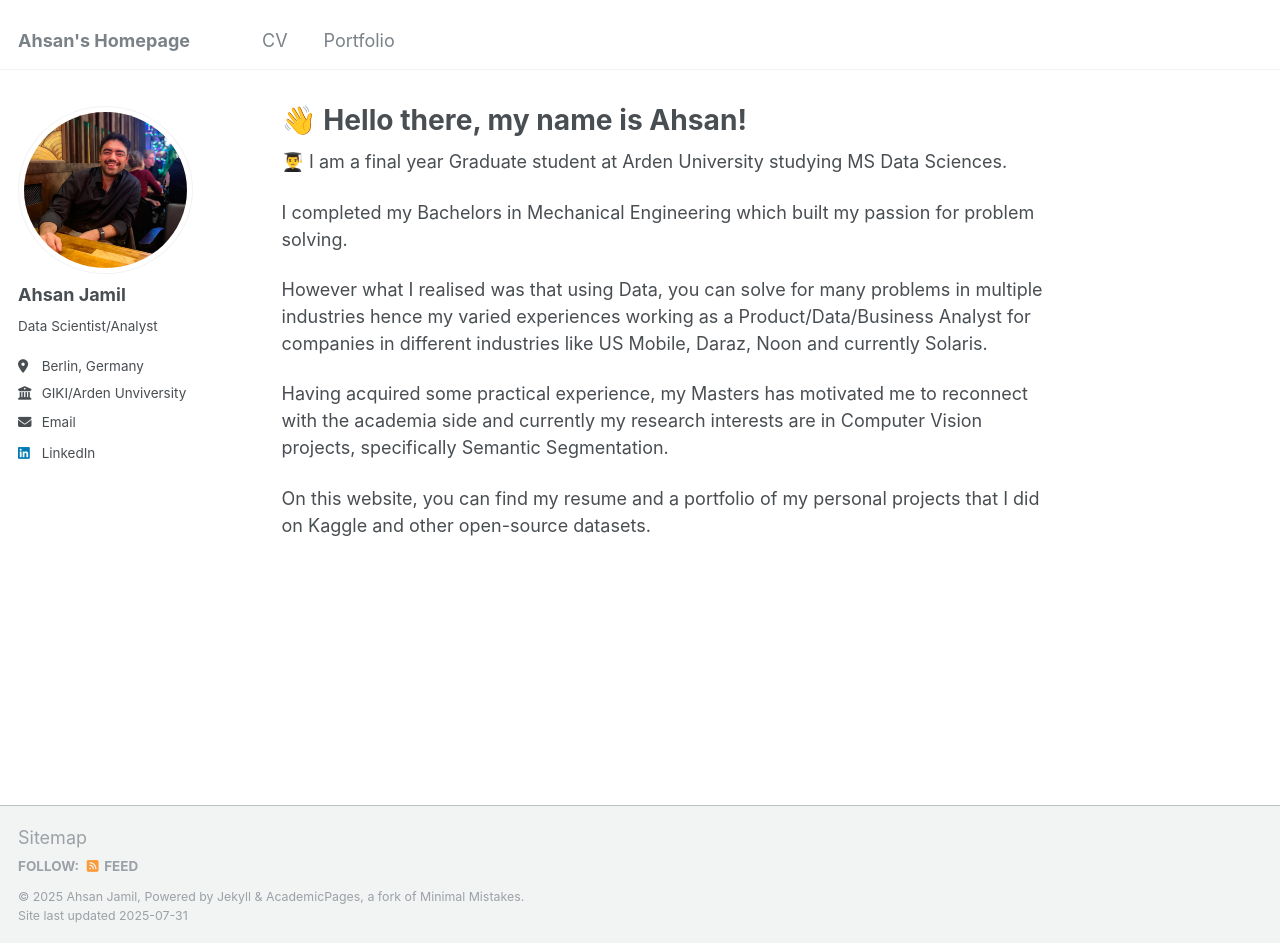
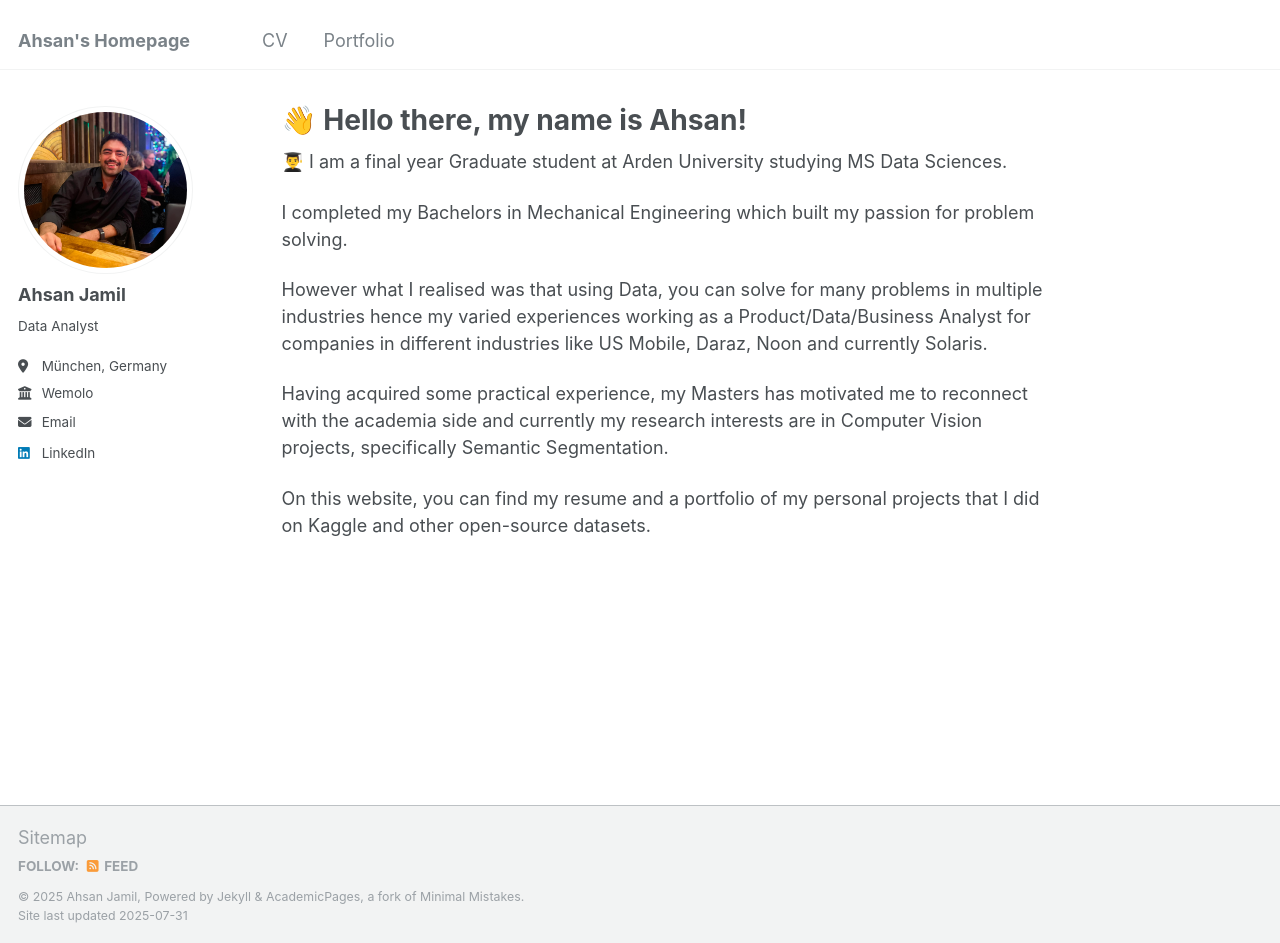
Before and after one commit to ahsanjam/sudojamil, a Jekyll site: the page built from _pages/about.md, in a window 1280 px wide and 943 px high. Built offline with Jekyll 4.4.1, drawn with Linux system fonts in a browser that asks for light colours; emoji names are drawn with the system emoji font.

Commit message:
updated config.yml

```diff
--- a/_config.yml
+++ b/_config.yml
@@ -24,9 +24,9 @@ author:
   avatar           : "IMG_4664.jpg"
   name             : "Ahsan Jamil"
   pronouns         : # example: "she/her"
-  bio              : "Data Scientist/Analyst"
-  location         : "Berlin, Germany"
-  employer         : "GIKI/Arden Unviversity"
+  bio              : "Data Analyst"
+  location         : "München, Germany"
+  employer         : "Wemolo"
   uri              : # URL
   email            : "ahsanjamil@outlook.com"
 
```
